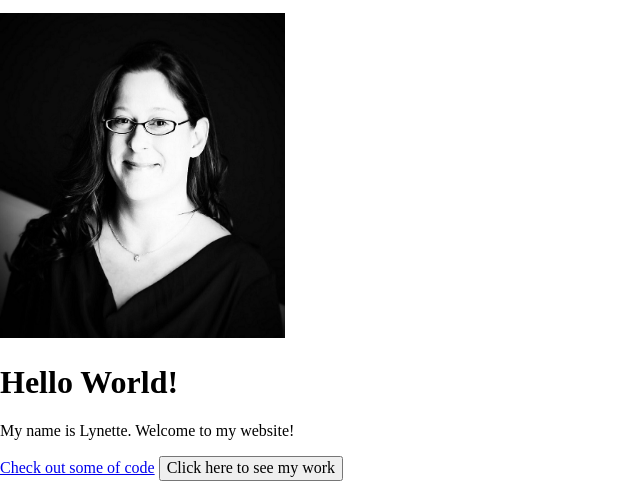
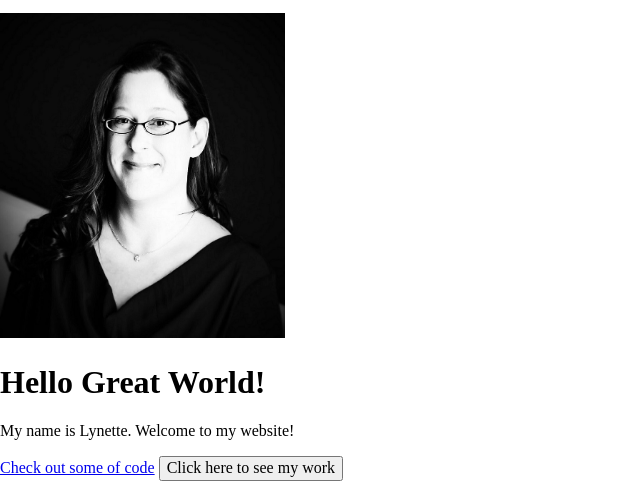
Before and after one commit to LS9834/Portfolio-Site, a plain HTML site: page Index.html in a window 1280 px wide. Shown: the part 191-685 px from the top of the page, without its empty margins (0-640 px from the left). Drawn offline with nearby package versions, Linux system fonts and the light colour scheme; a web font is replaced by a local one.

Commit message:
edit index text

```diff
--- a/Index.html
+++ b/Index.html
@@ -46,7 +46,7 @@
                 class="lynetteprofile"
                 alt="Lynette Portrait"
             >
-            <h1>Hello World!</h1>
+            <h1>Hello Great World!</h1>
             <p>
                 My name is Lynette.
                 <span>Welcome to my website!</span>
```
